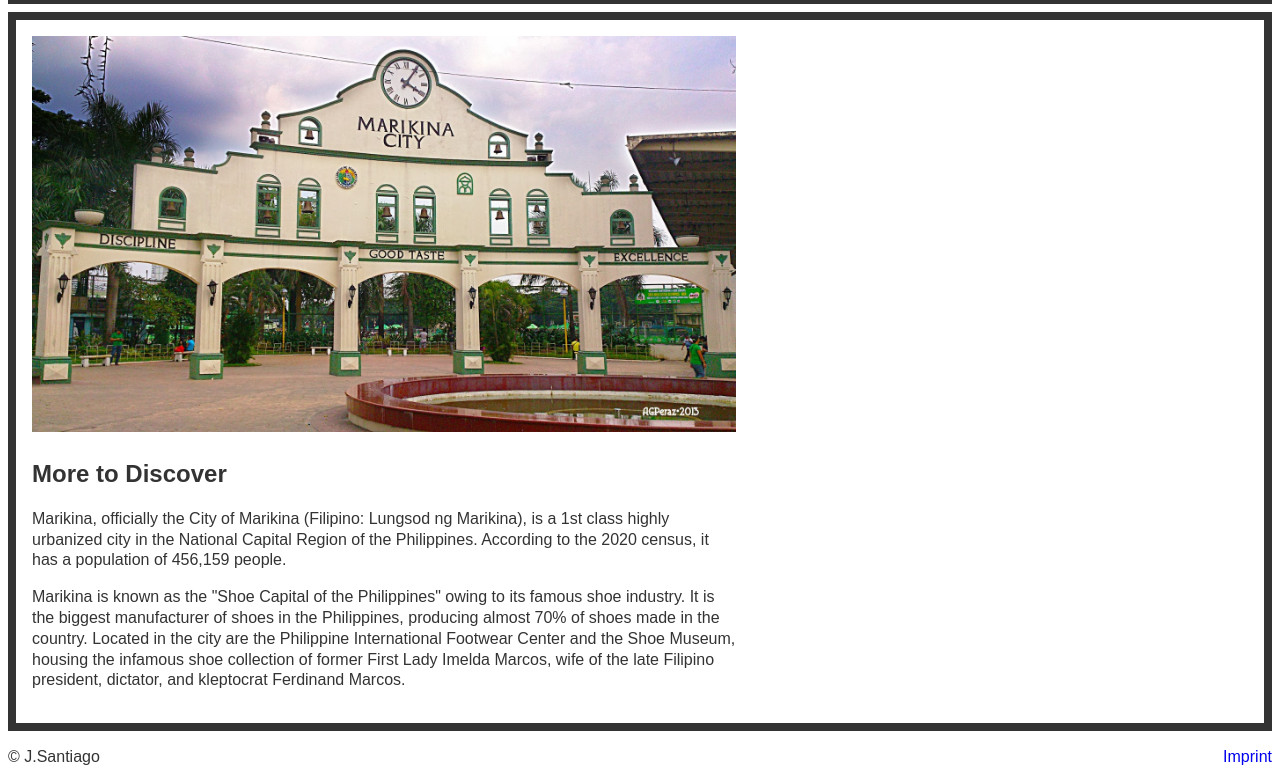
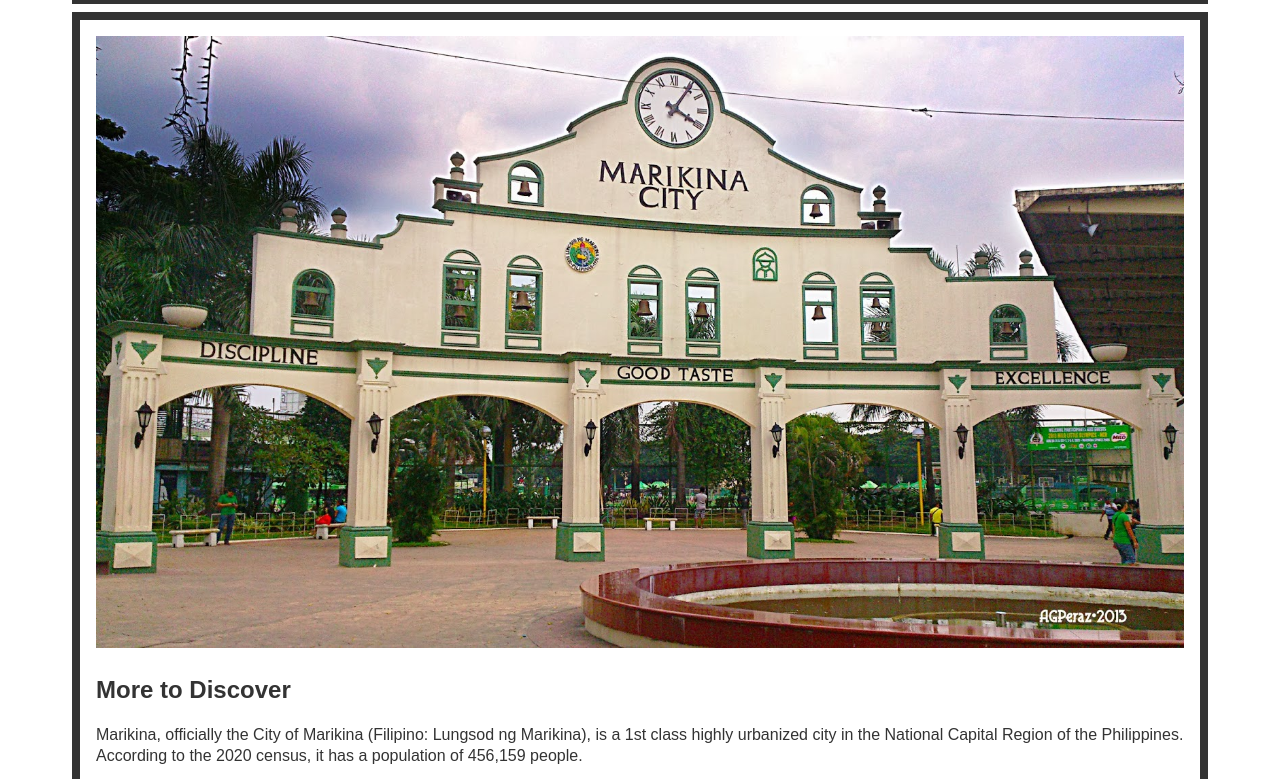
Before and after one commit to Jamie03/my-hometown, a plain HTML site: page index.html in a window 1280 px wide. Shown: the part 108-887 px from the top of the page. Drawn offline with Linux system fonts and the light colour scheme.

Commit message:
changed the padding

```diff
--- a/styles.css
+++ b/styles.css
@@ -2,6 +2,11 @@
     main {
         display: flex;
         justify-content: space-between;
+    }
+
+    html {
+        padding-left: 5vw;
+        padding-right: 5vw;
     }
 
     aside {
@@ -10,7 +15,6 @@
     }
 
     section {
-        max-width: 55vw;
         padding: 0.5rem;
     }
 }
```
